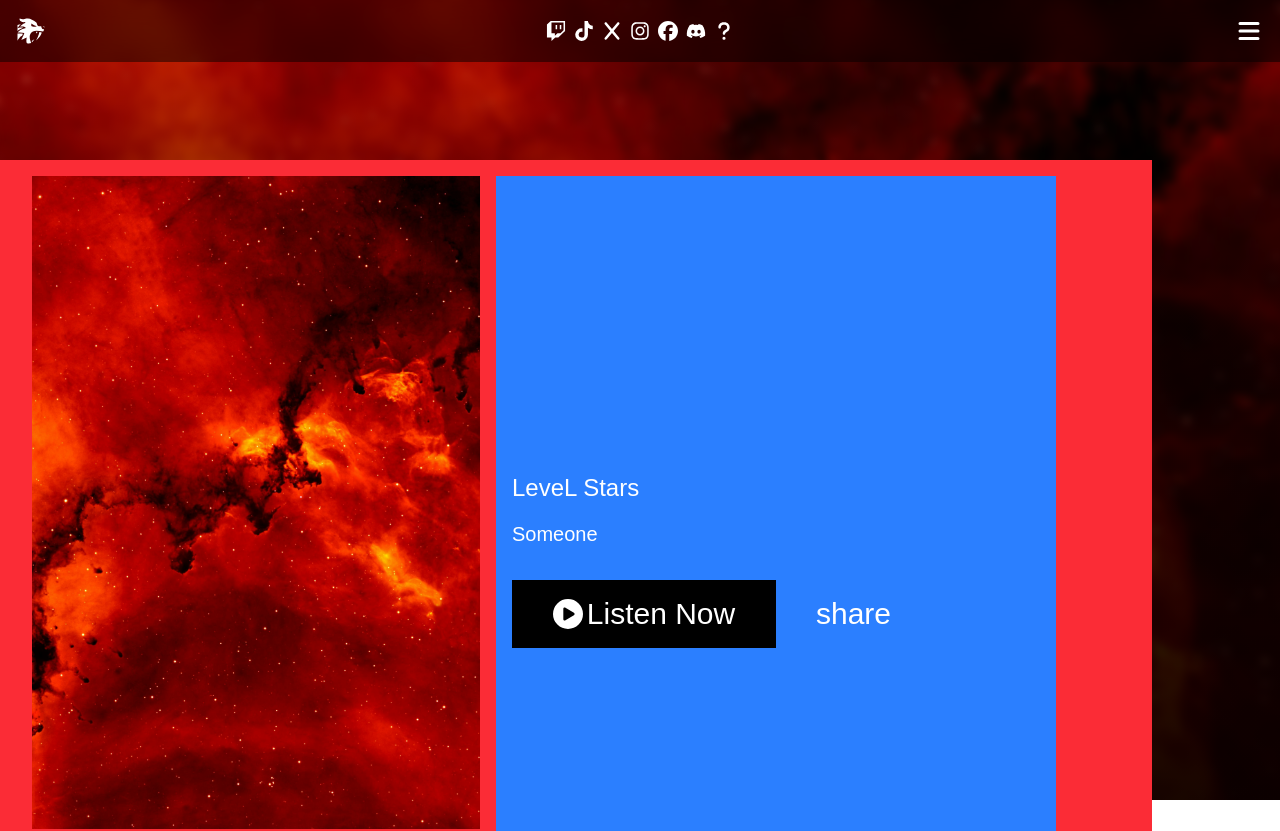
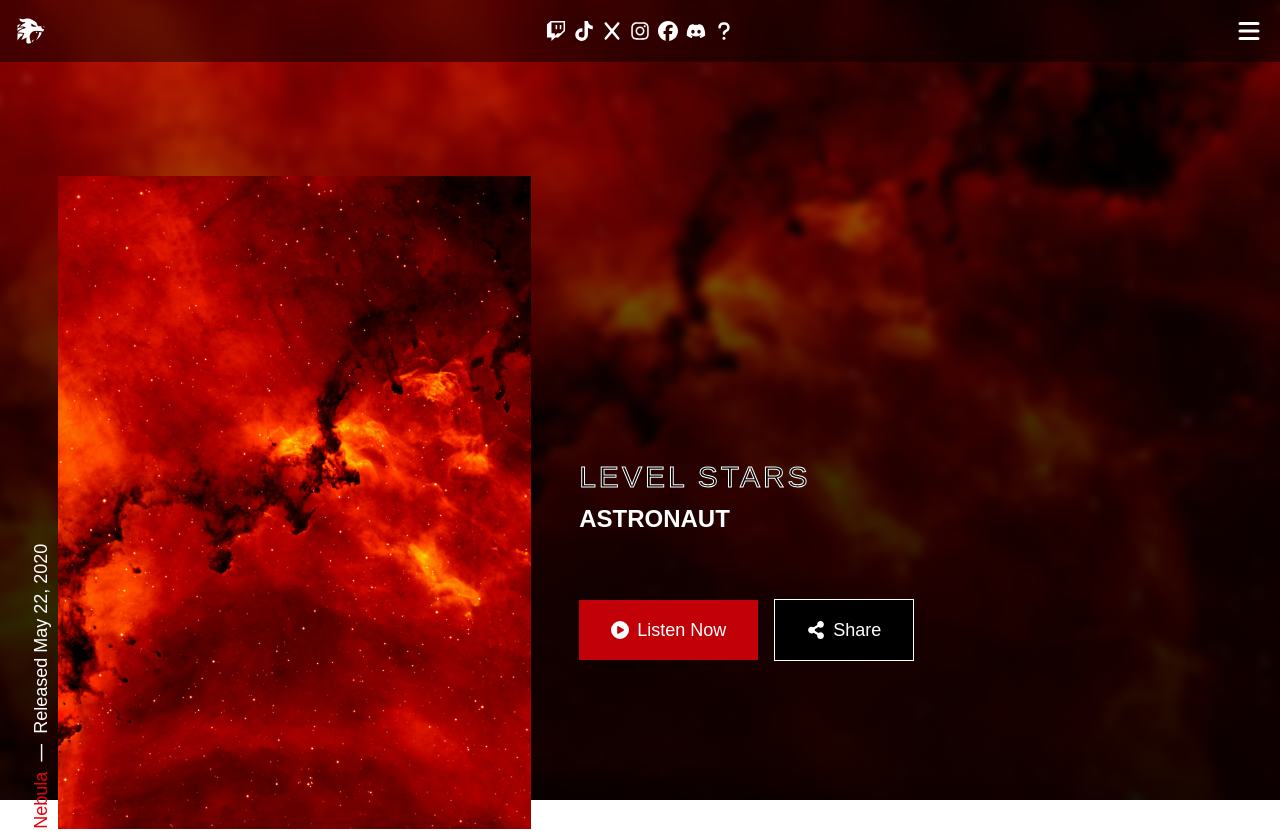
Before and after one commit to ibada13/Nebula, a Next.js app: page / in a window 1280 px wide. Shown: the top 831 px of the page. Built offline with nearby package versions, Linux system fonts and the light colour scheme.

Commit message:
modified:   app/components/Main.tsx

```diff
--- a/app/components/Main.tsx
+++ b/app/components/Main.tsx
@@ -1,10 +1,21 @@
 import Image from "next/image";
-import { FaCirclePlay ,FaShare} from "react-icons/fa6";
+import Link from "next/link";
+import { FaShareAlt } from "react-icons/fa";
+import { FaCirclePlay } from "react-icons/fa6";
 export default function Main() {
     return (
-        <div className=" absolute top-1/5 left-0 h-[100vh] w-[90%] bg-red-500 flex gap-x-4  items-center p-4 ">
-            <div className="ml-4 h-full w-2/5">
-                <div className=" h-[85%] relative bg-black">
+        <div className=" absolute top-1/5 left-0 h-[100vh] w-full  flex gap-x-8  items-center p-4 ">
+            <div className="flex  ml-4 h-full w-2/5  gap-x-2 sel">
+            <p
+    className="flex gap-x-2 text-lg font-extralight whitespace-nowrap h-[85%] leading-none items-center "
+    style={{ writingMode: "vertical-rl", transform: "rotate(180deg)" }}
+>
+    <span className="inline text-red-600 ">Nebula</span>
+    <span className="inline scale-y-[400%] mx-2">-</span>
+    Released May 22, 2020
+</p>
+
+                            <div className="h-[85%] w-full relative bg-black">
                     <Image
                         src={'/background.jpg'}
                         alt="album pic"
@@ -12,23 +23,31 @@ export default function Main() {
                         className="object-cover"
                     />
                 </div>
-                <div>  </div>
             </div>
-            <div className="bg-blue-500 p-4 w-1/2  h-full flex flex-col gap-y-8 justify-center">
-                <div className="flex flex-col justify-around gap-y-4">
-                    <p className="text-2xl">
+            <div className="     p-4 w-1/2  h-full flex flex-col gap-y-16 justify-center">
+                <div className="flex flex-col justify-around gap-y-2">
+                    <p
+                          style={{
+                            WebkitTextStroke: "1px white",
+                            color: 'black',
+                          }}
+
+                        className="text-3xl tracking-widest uppercase">
                         LeveL Stars
                     </p>
-                    <p className="text-xl">Someone</p>
+                    <p className="text-2xl uppercase font-bold">Astronaut</p>
             </div>
                 <div className="flex items-center gap-x-4">
-                    <button className="w-3/6 py-4 px-6 bg-black items-center text-nowrap flex justify-center gap-x-1">
-                        <FaCirclePlay/>
+                    <Link href="" className="bg-red-700 text-white py-4 px-8 hover:bg-white hover:text-black text-lg transition-colors duration-300 items-center text-nowrap flex justify-center gap-x-2">
+                        <FaCirclePlay />
                         Listen Now
-                    </button>
-                    <button className="w-2/6 py-3   px-6  flex gap-x-2 text-center">
-                        share
-                    </button>
+                    </Link>
+                    <Link href="" className="bg-black border text-white text-lg hover:bg-white hover:text-black transition-colors duration-300 py-4   px-8  flex items-center gap-x-2 text-center">
+                        <FaShareAlt />
+                        <p>
+                            Share
+                        </p>
+                    </Link>
             </div>
             </div>
         </div>
```
